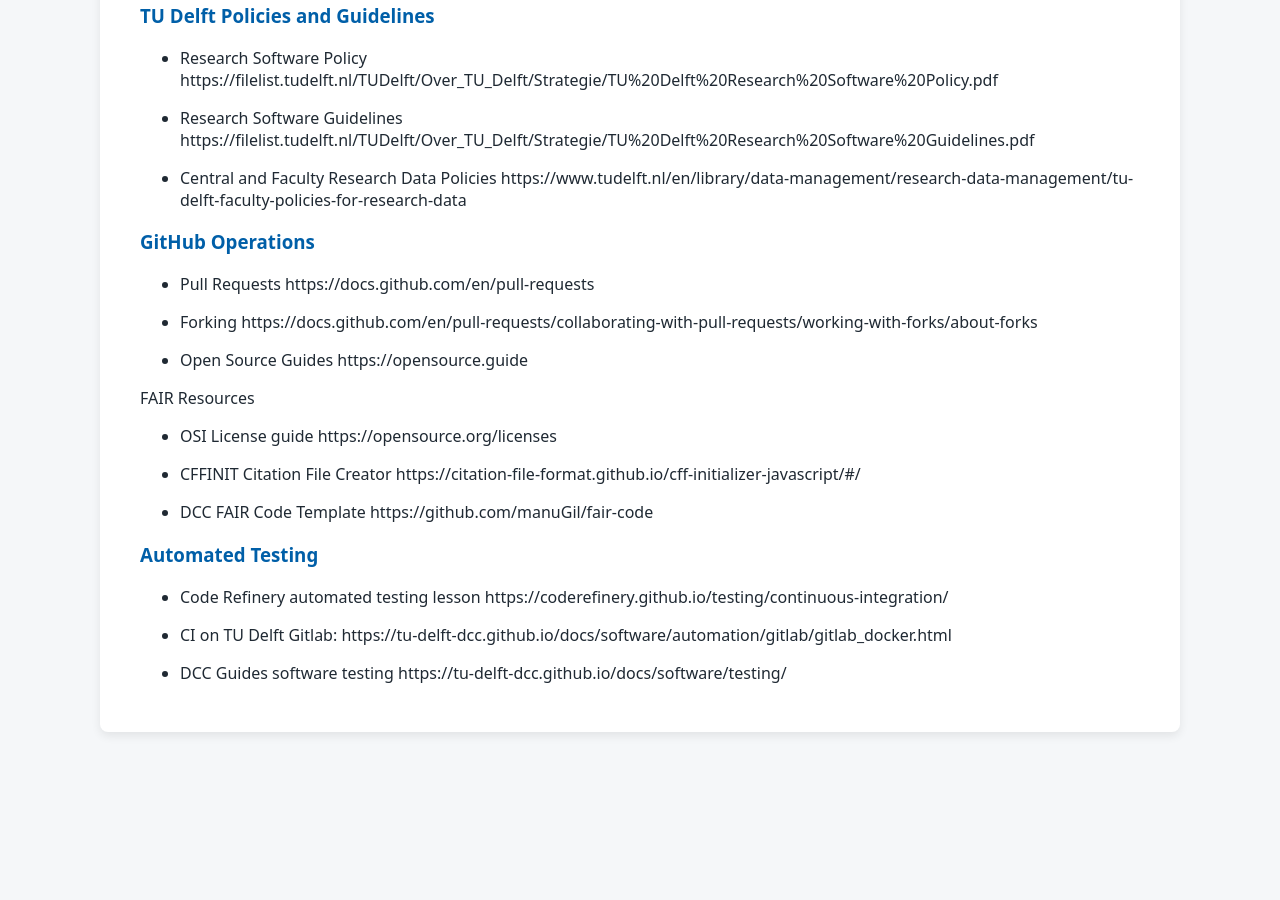
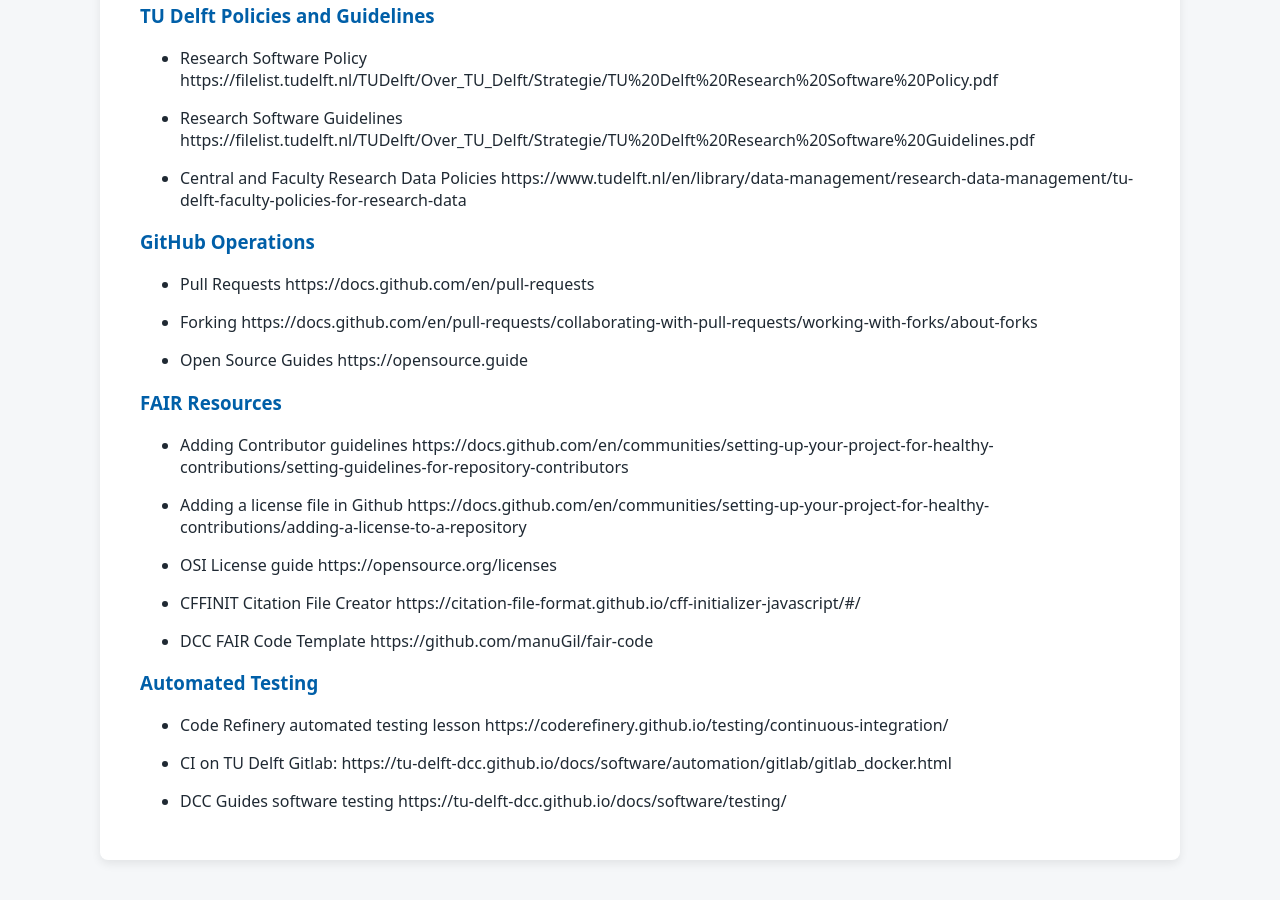
Before and after one commit to tu-delft-library/collaborative_software_development, a Jekyll site: the page built from material_for_participants/resources.md, in a window 1280 px wide and 900 px high, scrolled down 2326 px. Built offline with Jekyll 4.4.1, drawn with Linux system fonts in a browser that asks for light colours; our own code applies the rules of GitHub Pages for plain Markdown files; before the commit the page ends 3098 px from its top, so only the background shows below that.

Commit message:
More FAIR links in resources; exercise numbers in lesson plan

```diff
--- a/material_for_participants/resources.md
+++ b/material_for_participants/resources.md
@@ -31,7 +31,11 @@ This file contains relevant material related to the concepts taught in the cours
 
 - Open Source Guides https://opensource.guide
 
-FAIR Resources
+### FAIR Resources
+
+- Adding Contributor guidelines https://docs.github.com/en/communities/setting-up-your-project-for-healthy-contributions/setting-guidelines-for-repository-contributors
+
+- Adding a license file in Github https://docs.github.com/en/communities/setting-up-your-project-for-healthy-contributions/adding-a-license-to-a-repository
 
 - OSI License guide https://opensource.org/licenses
 
```
Also changed, not shown: material_for_trainers/lesson_plan.md (+8 -10 lines).
